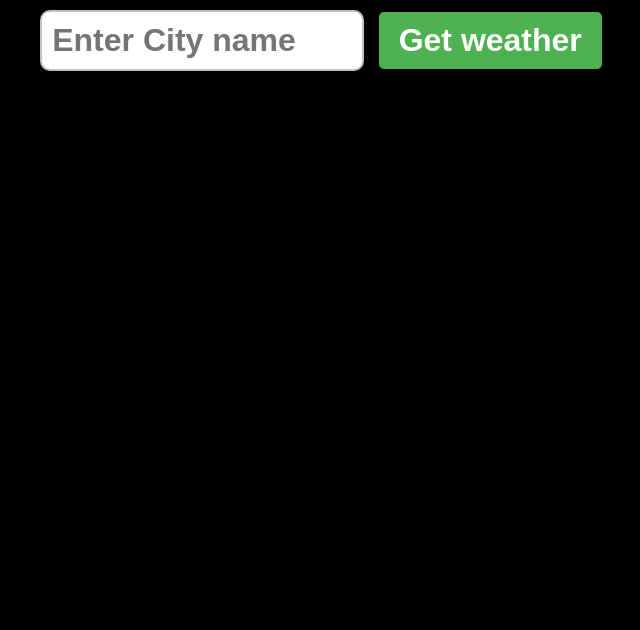
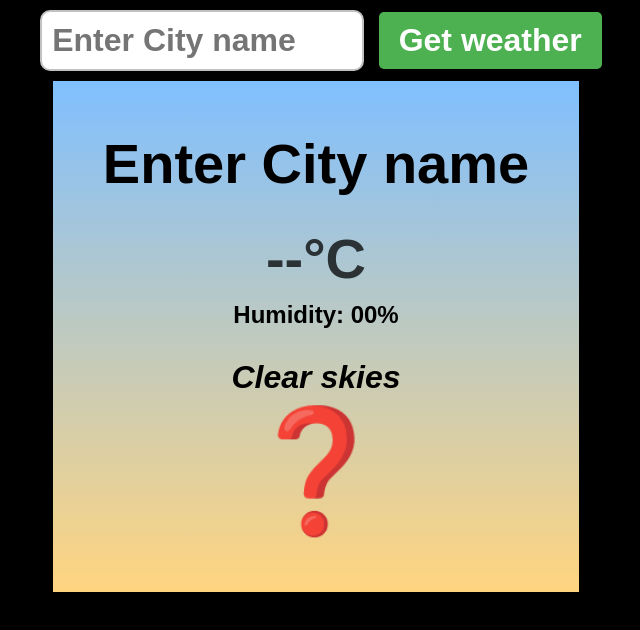
Before and after one commit to Rishabh-Panwar26/Weather-forecast-repo, a plain HTML site: page index.html in a window 1280 px wide. Shown: the whole page, without its empty margins (324-964 px from the left). Drawn offline with Linux system fonts and the light colour scheme.

Commit message:
add some lines

```diff
--- a/index.html
+++ b/index.html
@@ -10,9 +10,15 @@
     <form class="Weatherform">
         <input type="text" class="cityInput" placeholder="Enter City name" spellcheck="false">
         <button type="submit">Get weather</button>
+
     </form>
 
-    <div class="card" style="display:none">
+    <div class="card">
+    <h1 class="cityDisplay">Enter City name</h1>
+    <p class="tempDisplay">--°C</p>
+    <p class="humidityDisplay">Humidity: 00%</p>
+    <p class="descDisplay">Clear skies</p>
+    <p class="weatherEmoji">❓</p>
 
     </div>
     <script src="app.js"></script>
```
